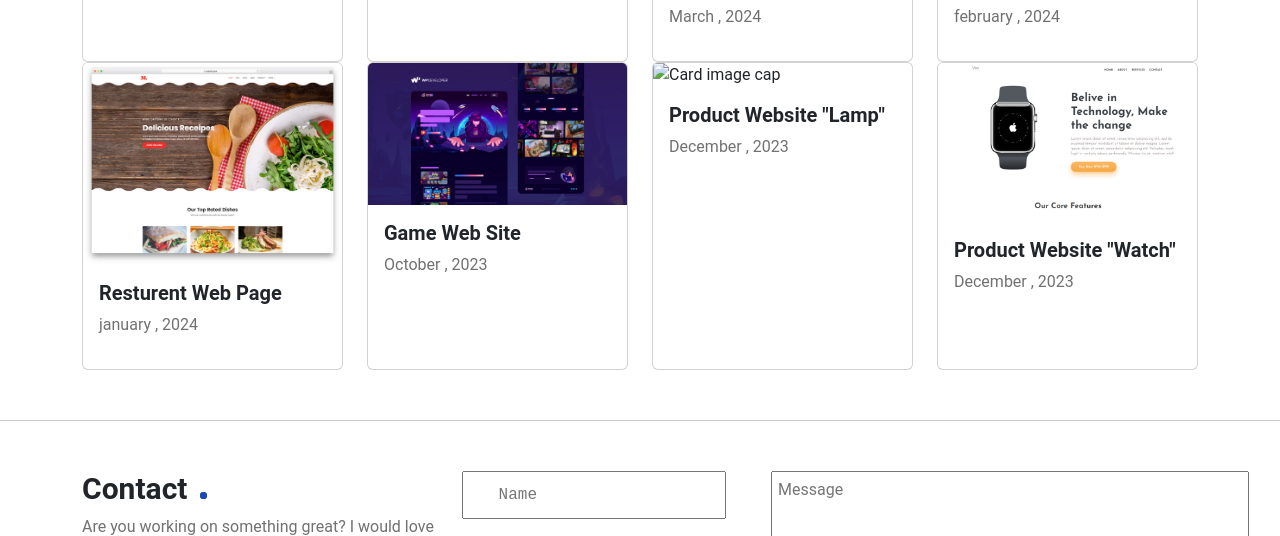
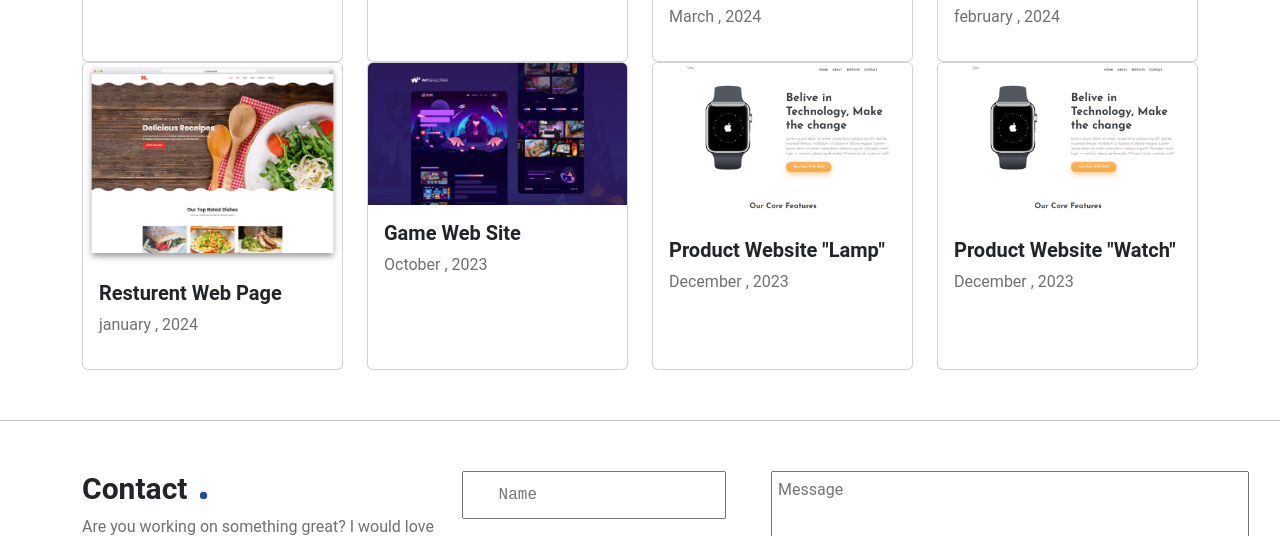
Before and after one commit to chandrasekharjena86/chandra-sekhar, a plain HTML site: page index.html in a window 1280 px wide. Shown: the part 2636-3172 px from the top of the page. Drawn offline with nearby package versions, Linux system fonts and the light colour scheme.

Commit message:
Image Path chage

```diff
--- a/index.html
+++ b/index.html
@@ -307,7 +307,7 @@
         </div>
         <div class="col-md-3 p-30 ">
             <div class="card" style="width: 18rem;">
-                <img class="card-img-top" src="./images/product land lamp.jpg" alt="Card image cap">
+                <img class="card-img-top" src="./images/product land page watch.jpg" alt="Card image cap">
                 <div class="card-body">
                     <h5 class="card-text"><b>product website "lamp"</b></h5>
                     <p>December , 2023</p>
```
